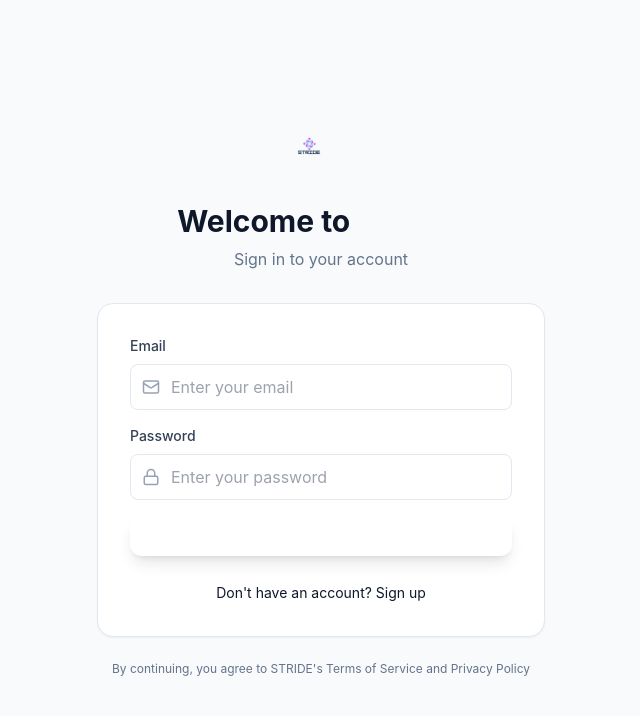
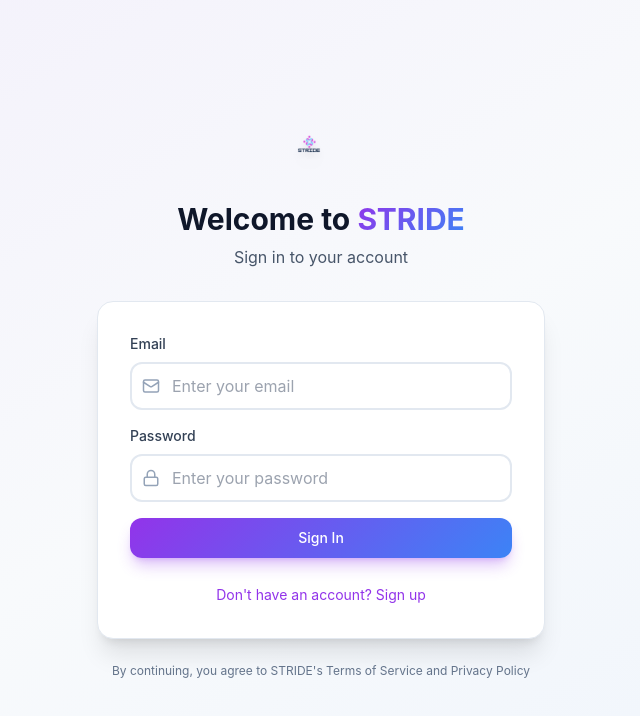
Before and after one commit to robinfrancis186/community_web, a React (Vite) app: page /#/login in a window 1280 px wide. Shown: the top 716 px of the page, without its empty margins (319-959 px from the left). Built offline with nearby package versions, Linux system fonts and the light colour scheme; no server answers.

Commit message:
Refactor: UI overhaul with modern design system, updated components, and page improvements

```diff
--- a/src/components/ui/Badge.jsx
+++ b/src/components/ui/Badge.jsx
@@ -1,14 +1,20 @@
 import React from 'react';
 import clsx from 'clsx';
 
-const Badge = ({ children, variant = 'primary', className }) => {
+const Badge = ({ children, variant = 'primary', className, gradient = false }) => {
     const variants = {
-        primary: 'bg-primary/10 text-primary border-primary/20',
-        secondary: 'bg-secondary/10 text-secondary border-secondary/20',
-        success: 'bg-green-500/10 text-green-400 border-green-500/20',
-        warning: 'bg-yellow-500/10 text-yellow-400 border-yellow-500/20',
-        danger: 'bg-red-500/10 text-red-400 border-red-500/20',
-        neutral: 'bg-slate-100 text-slate-500 border-slate-200',
+        primary: gradient
+            ? 'bg-gradient-primary text-white border-0'
+            : 'bg-primary/10 text-primary border-primary/20',
+        secondary: gradient
+            ? 'bg-gradient-secondary text-white border-0'
+            : 'bg-secondary/10 text-secondary border-secondary/20',
+        success: 'bg-emerald-500/10 text-emerald-600 border-emerald-500/20',
+        warning: 'bg-amber-500/10 text-amber-600 border-amber-500/20',
+        danger: 'bg-red-500/10 text-red-600 border-red-500/20',
+        neutral: 'bg-slate-100 text-slate-600 border-slate-200',
+        info: 'bg-cyan-500/10 text-cyan-600 border-cyan-500/20',
+        pink: 'bg-pink-500/10 text-pink-600 border-pink-500/20',
     };
 
     return (
--- a/src/components/ui/Button.jsx
+++ b/src/components/ui/Button.jsx
@@ -10,11 +10,12 @@
     ...props
 }) => {
     const variants = {
-        primary: 'bg-primary hover:bg-primary/90 text-white shadow-lg shadow-primary/25',
-        secondary: 'bg-secondary hover:bg-secondary/90 text-white shadow-lg shadow-secondary/25',
-        outline: 'border border-slate-200 hover:bg-slate-50 text-slate-700',
-        ghost: 'hover:bg-slate-50 text-slate-500 hover:text-slate-900',
-        danger: 'bg-red-500 hover:bg-red-600 text-white shadow-lg shadow-red-500/25',
+        primary: 'bg-gradient-primary text-white shadow-lg shadow-primary/30 hover:shadow-glow-primary hover:scale-[1.02]',
+        secondary: 'bg-gradient-secondary text-white shadow-lg shadow-secondary/30 hover:shadow-glow-secondary hover:scale-[1.02]',
+        outline: 'border-2 border-slate-300 hover:border-primary hover:bg-primary/5 text-slate-700 hover:text-primary',
+        ghost: 'hover:bg-slate-100 text-slate-600 hover:text-slate-900',
+        danger: 'bg-gradient-to-r from-red-500 to-red-600 text-white shadow-lg shadow-red-500/30 hover:shadow-red-500/50 hover:scale-[1.02]',
+        success: 'bg-gradient-to-r from-accent-green to-emerald-500 text-white shadow-lg shadow-green-500/30 hover:shadow-green-500/50 hover:scale-[1.02]',
     };
 
     const sizes = {
@@ -26,15 +27,20 @@
     return (
         <button
             className={clsx(
-                'inline-flex items-center justify-center gap-2 font-medium rounded-xl transition-all duration-200 active:scale-95 disabled:opacity-50 disabled:pointer-events-none',
+                'inline-flex items-center justify-center gap-2 font-medium rounded-xl transition-all duration-200 active:scale-95 disabled:opacity-50 disabled:pointer-events-none relative overflow-hidden',
                 variants[variant],
                 sizes[size],
                 className
             )}
             {...props}
         >
-            {Icon && <Icon size={size === 'lg' ? 20 : 18} />}
-            {children}
+            {/* Shine effect */}
+            <div className="absolute inset-0 -translate-x-full hover:translate-x-full transition-transform duration-1000 bg-gradient-to-r from-transparent via-white/20 to-transparent pointer-events-none" />
+
+            <span className="relative z-10 flex items-center gap-2">
+                {Icon && <Icon size={size === 'lg' ? 20 : 18} />}
+                {children}
+            </span>
         </button>
     );
 };
--- a/src/index.css
+++ b/src/index.css
@@ -3,7 +3,74 @@
 @tailwind utilities;
 
 @layer base {
+  html {
+    @apply scroll-smooth;
+  }
+
   body {
-    @apply bg-background text-slate-900 font-sans antialiased;
+    @apply bg-slate-50 text-slate-900 font-sans antialiased;
+  }
+
+  /* Custom scrollbar */
+  ::-webkit-scrollbar {
+    width: 10px;
+    height: 10px;
+  }
+
+  ::-webkit-scrollbar-track {
+    @apply bg-slate-100;
+  }
+
+  ::-webkit-scrollbar-thumb {
+    @apply bg-slate-300 rounded-full;
+  }
+
+  ::-webkit-scrollbar-thumb:hover {
+    @apply bg-slate-400;
   }
 }
+
+@layer components {
+
+  /* Glassmorphism effect */
+  .glass {
+    @apply bg-white/70 backdrop-blur-md border border-white/20;
+  }
+
+  .glass-dark {
+    @apply bg-slate-900/70 backdrop-blur-md border border-white/10;
+  }
+
+  /* Gradient text */
+  .gradient-text {
+    @apply text-transparent bg-clip-text bg-gradient-primary;
+  }
+
+  /* Animated gradient background */
+  .gradient-animate {
+    @apply bg-gradient-primary bg-[length:200%_200%] animate-gradient;
+  }
+
+  /* Glow effect */
+  .glow {
+    @apply shadow-glow-primary;
+  }
+
+  /* Card hover lift effect */
+  .card-hover {
+    @apply transition-all duration-300 hover:-translate-y-1 hover:shadow-xl;
+  }
+}
+
+@layer utilities {
+
+  /* Text balance for headings */
+  .text-balance {
+    text-wrap: balance;
+  }
+
+  /* Smooth transitions */
+  .transition-smooth {
+    @apply transition-all duration-300 ease-in-out;
+  }
+}
--- a/src/pages/member/Courses.jsx
+++ b/src/pages/member/Courses.jsx
@@ -53,7 +53,7 @@
             </div>
 
             {error && (
-                <div className="p-4 bg-red-50 border border-red-200 rounded-lg flex items-start gap-2">
+                <div className="p-4 bg-red-50 border border-red-200 rounded-xl flex items-start gap-2">
                     <AlertCircle className="text-red-500 flex-shrink-0 mt-0.5" size={18} />
                     <p className="text-sm text-red-600">{error}</p>
                 </div>
--- a/src/pages/member/Events.jsx
+++ b/src/pages/member/Events.jsx
@@ -112,7 +112,7 @@
             </div>
 
             {error && (
-                <div className="p-4 bg-red-50 border border-red-200 rounded-lg flex items-start gap-2">
+                <div className="p-4 bg-red-50 border border-red-200 rounded-xl flex items-start gap-2">
                     <AlertCircle className="text-red-500 flex-shrink-0 mt-0.5" size={18} />
                     <p className="text-sm text-red-600">{error}</p>
                 </div>
@@ -142,7 +142,7 @@
                                         </Badge>
                                     </div>
                                     <div className="absolute bottom-3 left-3">
-                                        <Badge variant="success" className="bg-green-500/90 text-slate-900 border-transparent">
+                                        <Badge gradient variant="success" className="text-white border-transparent shadow-lg">
                                             +{event.points || 0} Points
                                         </Badge>
                                     </div>
--- a/src/pages/shared/Login.jsx
+++ b/src/pages/shared/Login.jsx
@@ -73,21 +73,21 @@
     };
 
     return (
-        <div className="min-h-screen bg-background flex items-center justify-center p-6">
+        <div className="min-h-screen bg-gradient-to-br from-primary/5 via-slate-50 to-secondary/5 flex items-center justify-center p-6">
             <div className="max-w-md w-full">
                 <div className="text-center mb-8">
-                    <img src={logo} alt="STRIDE" className="h-16 w-auto mx-auto mb-4" />
+                    <img src={logo} alt="STRIDE" className="h-16 w-auto mx-auto mb-4 drop-shadow-lg" />
                     <h1 className="text-3xl font-bold text-slate-900 mb-2">
-                        Welcome to <span className="text-transparent bg-clip-text bg-gradient-to-r from-primary to-secondary">STRIDE</span>
+                        Welcome to <span className="text-transparent bg-clip-text bg-gradient-primary">STRIDE</span>
                     </h1>
-                    <p className="text-slate-500">
+                    <p className="text-slate-600">
                         {isSignUp ? 'Create your account to get started' : 'Sign in to your account'}
                     </p>
                 </div>
 
-                <div className="bg-surface border border-slate-200 rounded-2xl p-8 shadow-sm">
+                <div className="bg-white border border-slate-200 rounded-2xl p-8 shadow-xl">
                     {error && (
-                        <div className="mb-4 p-3 bg-red-50 border border-red-200 rounded-lg flex items-start gap-2">
+                        <div className="mb-4 p-3 bg-red-50 border border-red-200 rounded-xl flex items-start gap-2">
                             <AlertCircle className="text-red-500 flex-shrink-0 mt-0.5" size={18} />
                             <p className="text-sm text-red-600">{error}</p>
                         </div>
@@ -107,7 +107,7 @@
                                         value={formData.fullName}
                                         onChange={handleChange}
                                         required={isSignUp}
-                                        className="w-full pl-10 pr-4 py-2.5 border border-slate-200 rounded-lg focus:outline-none focus:ring-2 focus:ring-primary/50 focus:border-primary text-slate-900"
+                                        className="w-full pl-10 pr-4 py-2.5 border-2 border-slate-200 rounded-xl focus:outline-none focus:ring-2 focus:ring-primary focus:border-primary text-slate-900 transition-all"
                                         placeholder="Enter your full name"
                                     />
                                 </div>
@@ -126,7 +126,7 @@
                                     value={formData.email}
                                     onChange={handleChange}
                                     required
-                                    className="w-full pl-10 pr-4 py-2.5 border border-slate-200 rounded-lg focus:outline-none focus:ring-2 focus:ring-primary/50 focus:border-primary text-slate-900"
+                                    className="w-full pl-10 pr-4 py-2.5 border-2 border-slate-200 rounded-xl focus:outline-none focus:ring-2 focus:ring-primary focus:border-primary text-slate-900 transition-all"
                                     placeholder="Enter your email"
                                 />
                             </div>
@@ -145,7 +145,7 @@
                                     onChange={handleChange}
                                     required
                                     minLength={6}
-                                    className="w-full pl-10 pr-4 py-2.5 border border-slate-200 rounded-lg focus:outline-none focus:ring-2 focus:ring-primary/50 focus:border-primary text-slate-900"
+                                    className="w-full pl-10 pr-4 py-2.5 border-2 border-slate-200 rounded-xl focus:outline-none focus:ring-2 focus:ring-primary focus:border-primary text-slate-900 transition-all"
                                     placeholder="Enter your password"
                                 />
                             </div>
@@ -160,7 +160,7 @@
                                     name="role"
                                     value={formData.role}
                                     onChange={handleChange}
-                                    className="w-full px-4 py-2.5 border border-slate-200 rounded-lg focus:outline-none focus:ring-2 focus:ring-primary/50 focus:border-primary text-slate-900"
+                                    className="w-full px-4 py-2.5 border-2 border-slate-200 rounded-xl focus:outline-none focus:ring-2 focus:ring-primary focus:border-primary text-slate-900 transition-all"
                                 >
                                     <option value="member">Member (Student/Ambassador)</option>
                                     <option value="campus">Campus Representative</option>
--- a/tailwind.config.js
+++ b/tailwind.config.js
@@ -6,51 +6,100 @@
   ],
   theme: {
     extend: {
-      primary: {
-        DEFAULT: '#9333ea', // Purple 600 (from logo)
-        50: '#faf5ff',
-        100: '#f3e8ff',
-        200: '#e9d5ff',
-        300: '#d8b4fe',
-        400: '#c084fc',
-        500: '#a855f7',
-        600: '#9333ea',
-        700: '#7e22ce',
-        800: '#6b21a8',
-        900: '#581c87',
+      colors: {
+        // Modern vibrant primary palette - Rich Purple
+        primary: {
+          DEFAULT: 'hsl(271, 81%, 56%)', // Vibrant purple
+          50: 'hsl(270, 100%, 98%)',
+          100: 'hsl(269, 100%, 95%)',
+          200: 'hsl(269, 100%, 92%)',
+          300: 'hsl(270, 95%, 85%)',
+          400: 'hsl(270, 91%, 75%)',
+          500: 'hsl(271, 81%, 56%)',
+          600: 'hsl(271, 76%, 53%)',
+          700: 'hsl(272, 72%, 47%)',
+          800: 'hsl(273, 67%, 39%)',
+          900: 'hsl(274, 66%, 32%)',
+          950: 'hsl(275, 79%, 21%)',
+        },
+        // Complementary secondary - Electric Blue
+        secondary: {
+          DEFAULT: 'hsl(217, 91%, 60%)',
+          50: 'hsl(214, 100%, 97%)',
+          100: 'hsl(214, 95%, 93%)',
+          200: 'hsl(213, 97%, 87%)',
+          300: 'hsl(212, 96%, 78%)',
+          400: 'hsl(213, 94%, 68%)',
+          500: 'hsl(217, 91%, 60%)',
+          600: 'hsl(221, 83%, 53%)',
+          700: 'hsl(224, 76%, 48%)',
+          800: 'hsl(226, 71%, 40%)',
+          900: 'hsl(224, 64%, 33%)',
+          950: 'hsl(226, 57%, 21%)',
+        },
+        // Accent colors
+        accent: {
+          cyan: 'hsl(189, 94%, 43%)',
+          pink: 'hsl(328, 86%, 70%)',
+          orange: 'hsl(25, 95%, 53%)',
+          green: 'hsl(142, 71%, 45%)',
+          yellow: 'hsl(45, 93%, 47%)',
+        },
+        // Neutral palette
+        background: 'hsl(222, 47%, 11%)', // Dark background
+        'background-light': 'hsl(210, 40%, 98%)', // Light mode background
+        surface: 'hsl(217, 33%, 17%)', // Card background
+        'surface-light': 'hsl(0, 0%, 100%)', // Light mode surface
+        border: 'hsl(215, 20%, 25%)',
+        'border-light': 'hsl(214, 32%, 91%)',
       },
-      secondary: {
-        DEFAULT: '#3b82f6', // Blue 500 (from logo)
-        50: '#eff6ff',
-        100: '#dbeafe',
-        200: '#bfdbfe',
-        300: '#93c5fd',
-        400: '#60a5fa',
-        500: '#3b82f6',
-        600: '#2563eb',
-        700: '#1d4ed8',
-        800: '#1e40af',
-        900: '#1e3a8a',
+      backgroundImage: {
+        'gradient-primary': 'linear-gradient(135deg, hsl(271, 81%, 56%) 0%, hsl(217, 91%, 60%) 100%)',
+        'gradient-secondary': 'linear-gradient(135deg, hsl(217, 91%, 60%) 0%, hsl(189, 94%, 43%) 100%)',
+        'gradient-accent': 'linear-gradient(135deg, hsl(328, 86%, 70%) 0%, hsl(271, 81%, 56%) 100%)',
+        'gradient-warm': 'linear-gradient(135deg, hsl(25, 95%, 53%) 0%, hsl(45, 93%, 47%) 100%)',
+        'gradient-mesh': 'radial-gradient(at 40% 20%, hsl(271, 81%, 56%) 0px, transparent 50%), radial-gradient(at 80% 0%, hsl(217, 91%, 60%) 0px, transparent 50%), radial-gradient(at 0% 50%, hsl(189, 94%, 43%) 0px, transparent 50%)',
       },
-      colors: {
-        background: '#f8fafc', // Slate 50 (Light)
-        surface: '#ffffff', // White (Light)
-        text: '#0f172a', // Slate 900 (Dark Text)
+      boxShadow: {
+        'glow-primary': '0 0 20px hsla(271, 81%, 56%, 0.3)',
+        'glow-secondary': '0 0 20px hsla(217, 91%, 60%, 0.3)',
+        'glow-accent': '0 0 20px hsla(189, 94%, 43%, 0.3)',
+        'soft': '0 2px 15px -3px rgba(0, 0, 0, 0.07), 0 10px 20px -2px rgba(0, 0, 0, 0.04)',
+        'glass': '0 8px 32px 0 rgba(31, 38, 135, 0.15)',
       },
-      // Also keeping these as top-level extend properties if they were used that way,
-      // but usually they should be under colors.
-      // The previous config had them directly under extend, which works as custom colors too.
-      // I will keep them as they were to avoid breaking existing usages, but ensure valid JS syntax.
-      backgroundColor: {
-        background: '#f8fafc',
-        surface: '#ffffff',
+      backdropBlur: {
+        xs: '2px',
       },
-      textColor: {
-        text: '#0f172a',
-      }
+      animation: {
+        'gradient': 'gradient 8s linear infinite',
+        'float': 'float 6s ease-in-out infinite',
+        'pulse-slow': 'pulse 4s cubic-bezier(0.4, 0, 0.6, 1) infinite',
+        'shimmer': 'shimmer 2s linear infinite',
+      },
+      keyframes: {
+        gradient: {
+          '0%, 100%': {
+            'background-size': '200% 200%',
+            'background-position': 'left center'
+          },
+          '50%': {
+            'background-size': '200% 200%',
+            'background-position': 'right center'
+          },
+        },
+        float: {
+          '0%, 100%': { transform: 'translateY(0px)' },
+          '50%': { transform: 'translateY(-20px)' },
+        },
+        shimmer: {
+          '0%': { transform: 'translateX(-100%)' },
+          '100%': { transform: 'translateX(100%)' },
+        },
+      },
     },
     fontFamily: {
-      sans: ['Inter', 'sans-serif'],
+      sans: ['Inter', 'system-ui', '-apple-system', 'sans-serif'],
+      display: ['Outfit', 'Inter', 'sans-serif'],
     },
   },
   plugins: [],
```
Also changed, not shown: src/components/layout/Navbar.jsx (+10 -3 lines), src/components/ui/Card.jsx (+15 -5 lines), src/pages/admin/Users.jsx (+10 -10 lines), src/pages/member/Dashboard.jsx (+18 -18 lines), src/pages/member/Leaderboard.jsx (+29 -29 lines), 1 other file (tests, documents, lock files or other folders).
